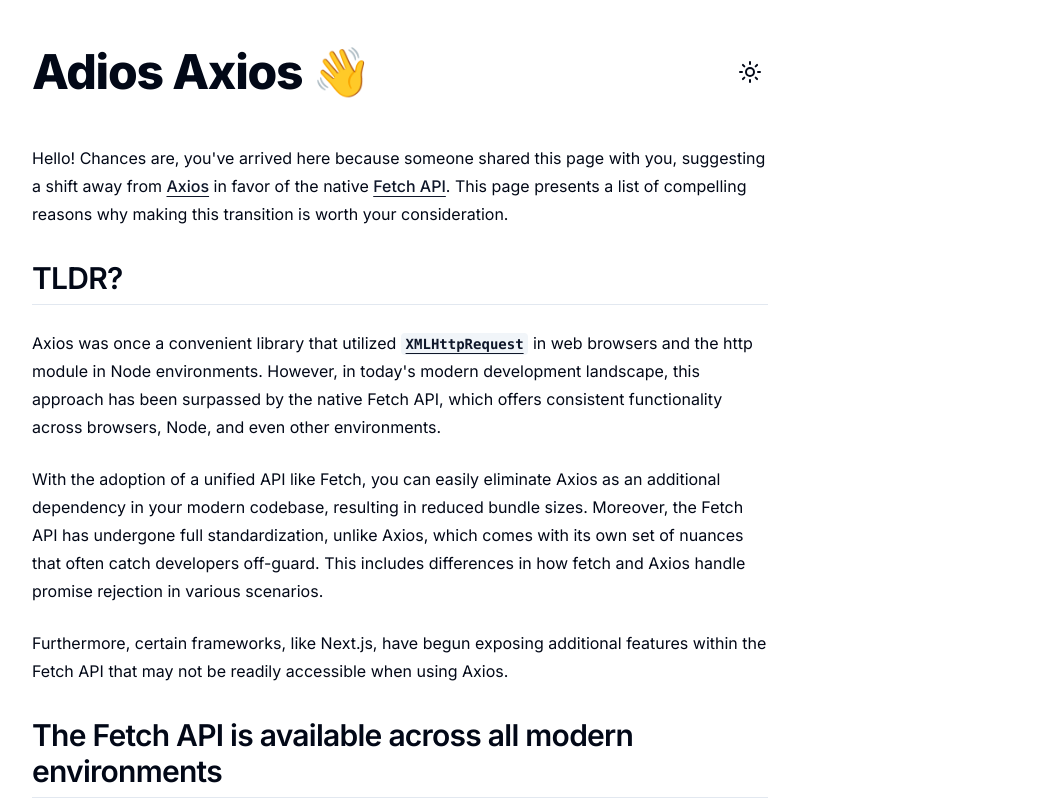
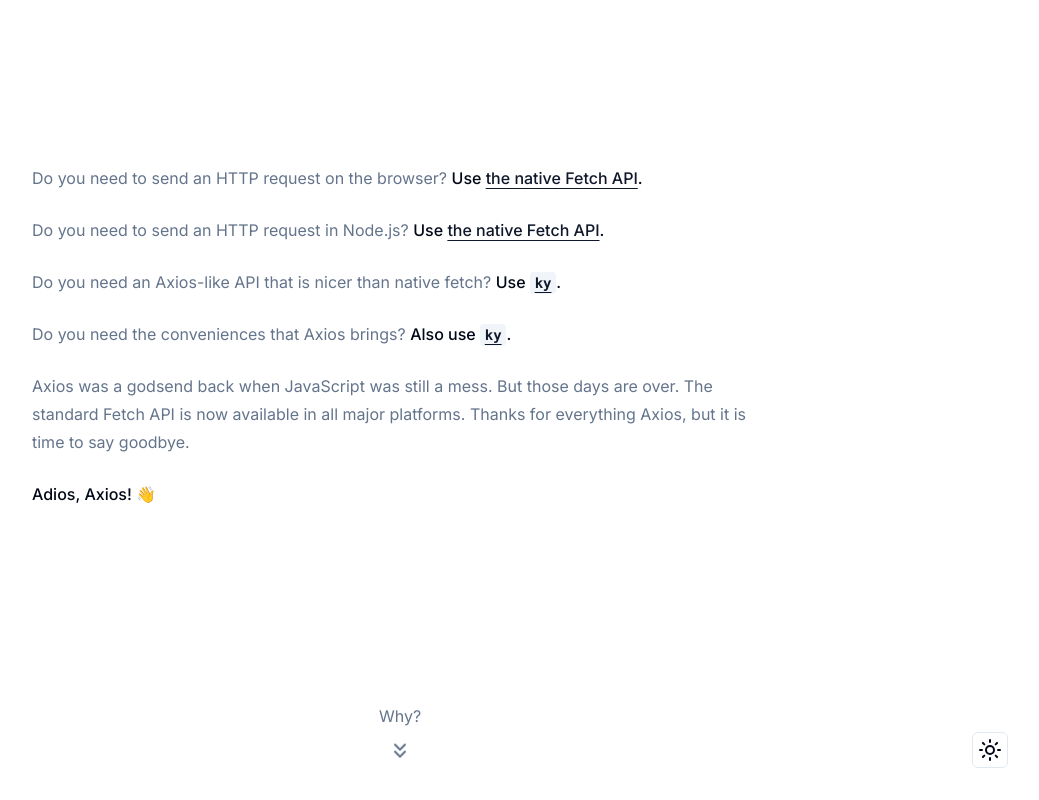
Before and after one commit to ChristianIvicevic/adios-axios, a Next.js app in the folder apps/web/: page / in a window 1280 px wide. Shown: the top 800 px of the page, without its empty margins (240-1279 px from the left). Built offline with nearby package versions, Linux system fonts and the light colour scheme.

Commit message:
yet another tldr
Signed-off-by: GitHub <noreply@github.com>

```diff
--- a/apps/web/src/app/components.client.tsx
+++ b/apps/web/src/app/components.client.tsx
@@ -21,7 +21,7 @@
   return (
     <DropdownMenu>
       <DropdownMenuTrigger asChild>
-        <Button className="w-9 px-0" size="sm" variant="ghost">
+        <Button className="w-9 px-0" size="sm" variant="outline">
           <Sun className="rotate-0 scale-100 transition-all dark:-rotate-90 dark:scale-0" />
           <Moon className="absolute rotate-90 scale-0 transition-all dark:rotate-0 dark:scale-100" />
           <span className="sr-only">Toggle theme</span>
--- a/apps/web/src/app/page.tsx
+++ b/apps/web/src/app/page.tsx
@@ -1,9 +1,14 @@
 import type { ComponentProps, ReactNode } from 'react'
+import { ChevronsDown } from 'lucide-react'
 import { ThemeSwitcher } from '@/app/components.client'
 import { cn } from '@/lib/utils'
 
-function H1({ children }: { readonly children: ReactNode }) {
-  return <h1 className="scroll-m-20 text-4xl font-extrabold tracking-tight lg:text-5xl">{children}</h1>
+function H1({ id, children }: { id?: string; readonly children: ReactNode }) {
+  return (
+    <h1 className="scroll-m-20 text-4xl font-extrabold tracking-tight lg:text-5xl" id={id}>
+      {children}
+    </h1>
+  )
 }
 
 function H2({ children }: { readonly children: ReactNode }) {
@@ -16,6 +21,10 @@
 
 function P({ children }: { readonly children: ReactNode }) {
   return <p className="leading-7 [&:not(:first-child)]:mt-6">{children}</p>
+}
+
+function Strong({ children }: { readonly children: ReactNode }) {
+  return <strong className="font-medium text-foreground">{children}</strong>
 }
 
 function Link({ children, className, ...props }: ComponentProps<'a'>) {
@@ -42,19 +51,73 @@
 export default function Page() {
   return (
     <div className="container relative">
-      <div className="flex items-center justify-between py-12">
-        <H1>Adios Axios 👋</H1>
+      <div className="fixed bottom-8 right-8">
         <ThemeSwitcher />
       </div>
-      <div className="mb-12 flex flex-col gap-8">
-        <section>
+      <div className="flex h-screen flex-col justify-between" style={{ height: '100svh' }}>
+        <div />
+        <section className="text-muted-foreground">
           <P>
-            Hello! Chances are, you&apos;ve arrived here because someone shared this page with you, suggesting
-            a shift away from <Link href="https://axios-http.com/">Axios</Link> in favor of the native{' '}
-            <Link href="https://developer.mozilla.org/en-US/docs/Web/API/Fetch_API">Fetch API</Link>. This
-            page presents a list of compelling reasons why making this transition is worth your consideration.
+            Do you need to send an HTTP request on the browser?{' '}
+            <Strong>
+              Use{' '}
+              <Link href="https://developer.mozilla.org/en-US/docs/Web/API/Fetch_API">
+                the native Fetch API
+              </Link>
+              .
+            </Strong>
+          </P>
+          <P>
+            Do you need to send an HTTP request in Node.js?{' '}
+            <Strong>
+              Use{' '}
+              <Link href="https://developer.mozilla.org/en-US/docs/Web/API/Fetch_API">
+                the native Fetch API
+              </Link>
+              .
+            </Strong>
+          </P>
+          <P>
+            Do you need an Axios-like API that is nicer than native fetch?{' '}
+            <Strong>
+              Use{' '}
+              <Link href="https://github.com/sindresorhus/ky">
+                <Code>ky</Code>
+              </Link>
+              .
+            </Strong>
+          </P>
+          <P>
+            Do you need the conveniences that Axios brings?{' '}
+            <Strong>
+              Also use{' '}
+              <Link href="https://github.com/sindresorhus/ky">
+                <Code>ky</Code>
+              </Link>
+              .
+            </Strong>
+          </P>
+          <P>
+            Axios was a godsend back when JavaScript was still a mess. But those days are over. The standard
+            Fetch API is now available in all major platforms. Thanks for everything Axios, but it is time to
+            say goodbye.
+          </P>
+          <P>
+            <Strong>Adios, Axios! 👋</Strong>
           </P>
         </section>
+        <a
+          className="flex flex-col items-center gap-4 py-8 text-muted-foreground transition-colors hover:text-foreground"
+          href="#why"
+        >
+          Why?
+          <ChevronsDown className="animate-bounce" />
+        </a>
+      </div>
+      <div className="py-12">
+        <H1 id="why">Why?</H1>
+      </div>
+      <div className="mb-12 flex flex-col gap-8">
         <section>
           <H2>TLDR?</H2>
           <P>
--- a/apps/web/src/styles/globals.css
+++ b/apps/web/src/styles/globals.css
@@ -74,3 +74,7 @@
     @apply bg-background text-foreground;
   }
 }
+
+html {
+  scroll-behavior: smooth;
+}
```
